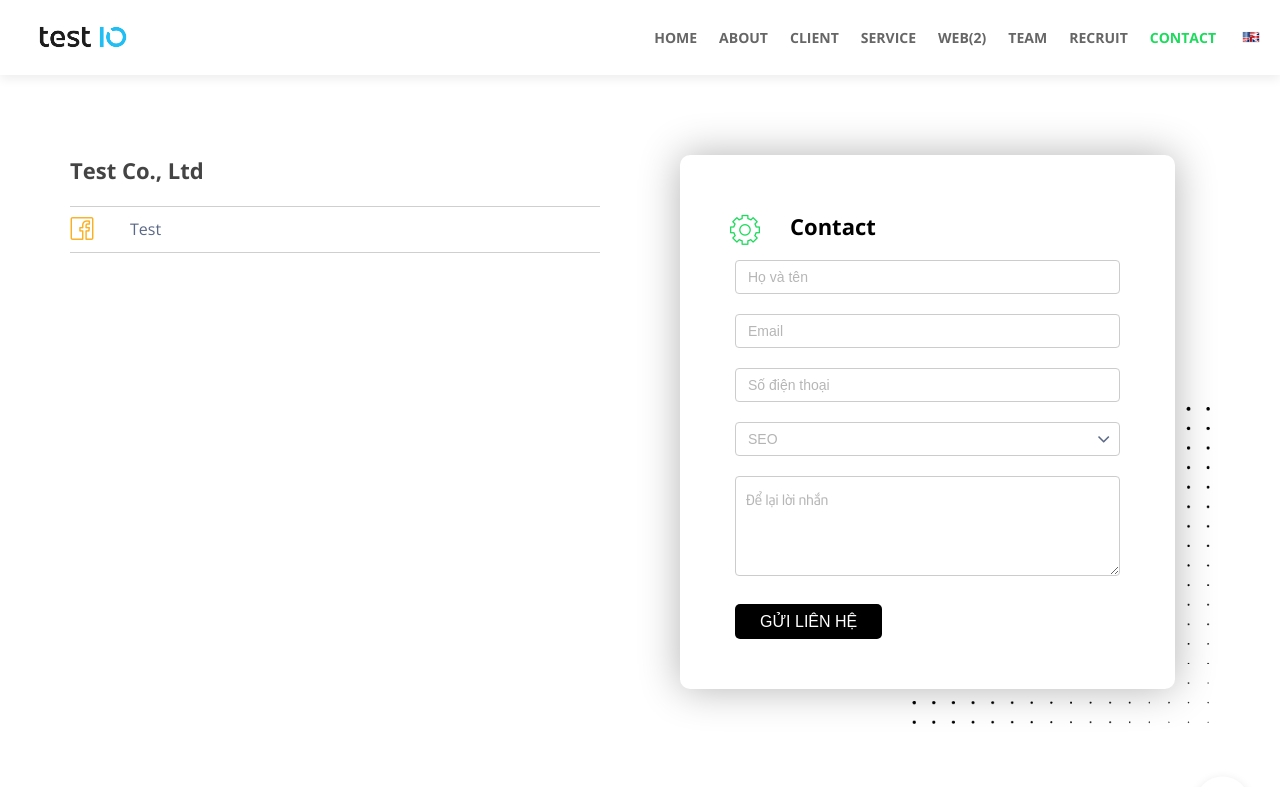
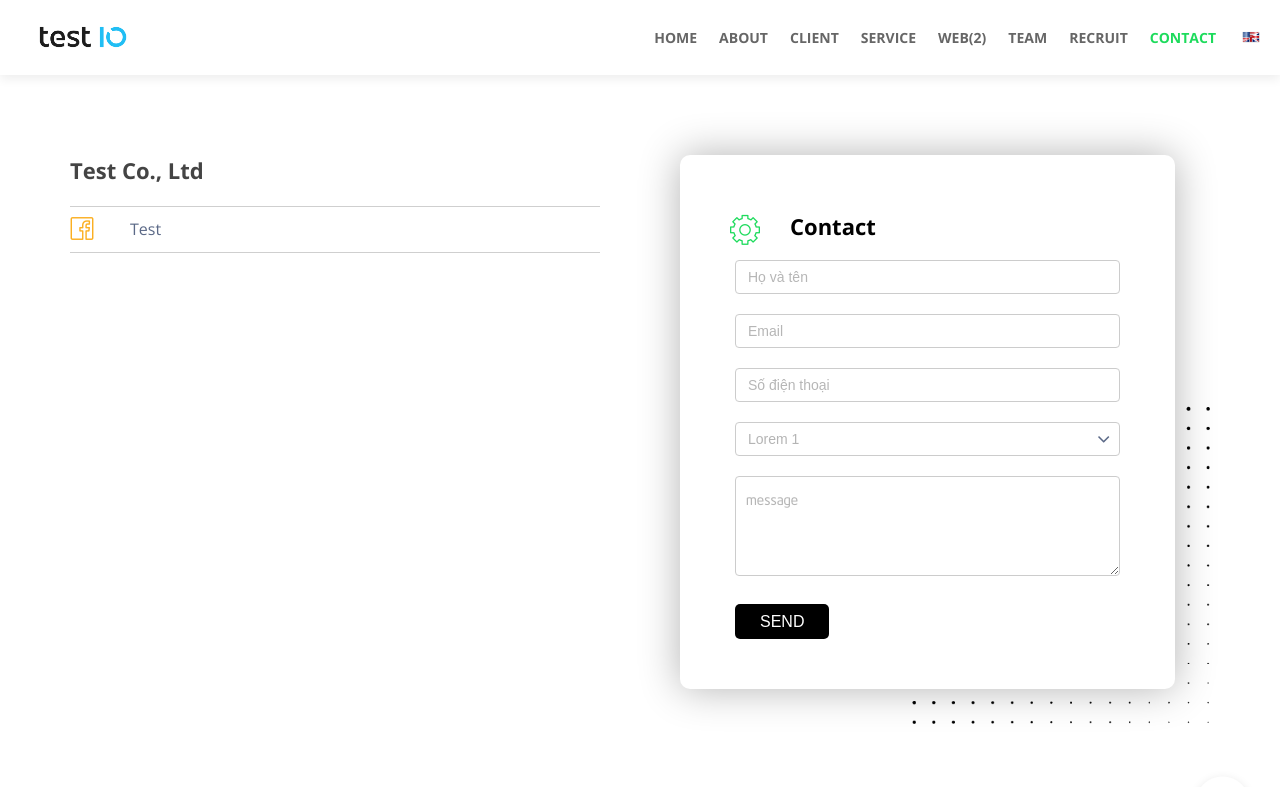
Before and after one commit to hoangtho123456/block-nextjs, a Next.js app: page /contact/contact in a window 1280 px wide. Shown: the top 787 px of the page. Built offline with nearby package versions, Linux system fonts and the light colour scheme.

Commit message:
Update index.js

```diff
--- a/components/Blocks/ContactForm/index.js
+++ b/components/Blocks/ContactForm/index.js
@@ -97,10 +97,10 @@ const Contact = ({
                             <select id="nf-field-29"
                               name="nf-field-29"
                               className={`${form["ninja-forms-field"]}`}>
-                              <option value="seo">SEO</option>
+                              <option value="seo">Lorem 1</option>
                               <option value="ads-google">
-                                Quảng cáo Google</option>
-                              <option value="other">Dịch vụ khác</option>
+                                Lorem 2</option>
+                              <option value="other">other</option>
                             </select>
                             <div htmlFor="nf-field-29"></div>
                           </div>
@@ -112,7 +112,7 @@ const Contact = ({
                           <div className={form['nf-field-element']}>
                             <textarea
                               className={`${form["ninja-forms-field"]}`}
-                              placeholder="Để lại lời nhắn"/>
+                              placeholder="message"/>
                           </div>
                         </div>
                       </div>
@@ -120,7 +120,7 @@ const Contact = ({
                       <div className="nf-field">
                         <div className={form['nf-field-element']}>
                           <input type="button"
-                            defaultValue="Gửi liên hệ"/>
+                            defaultValue="Send"/>
                         </div>
                       </div>
                     </div>
```
